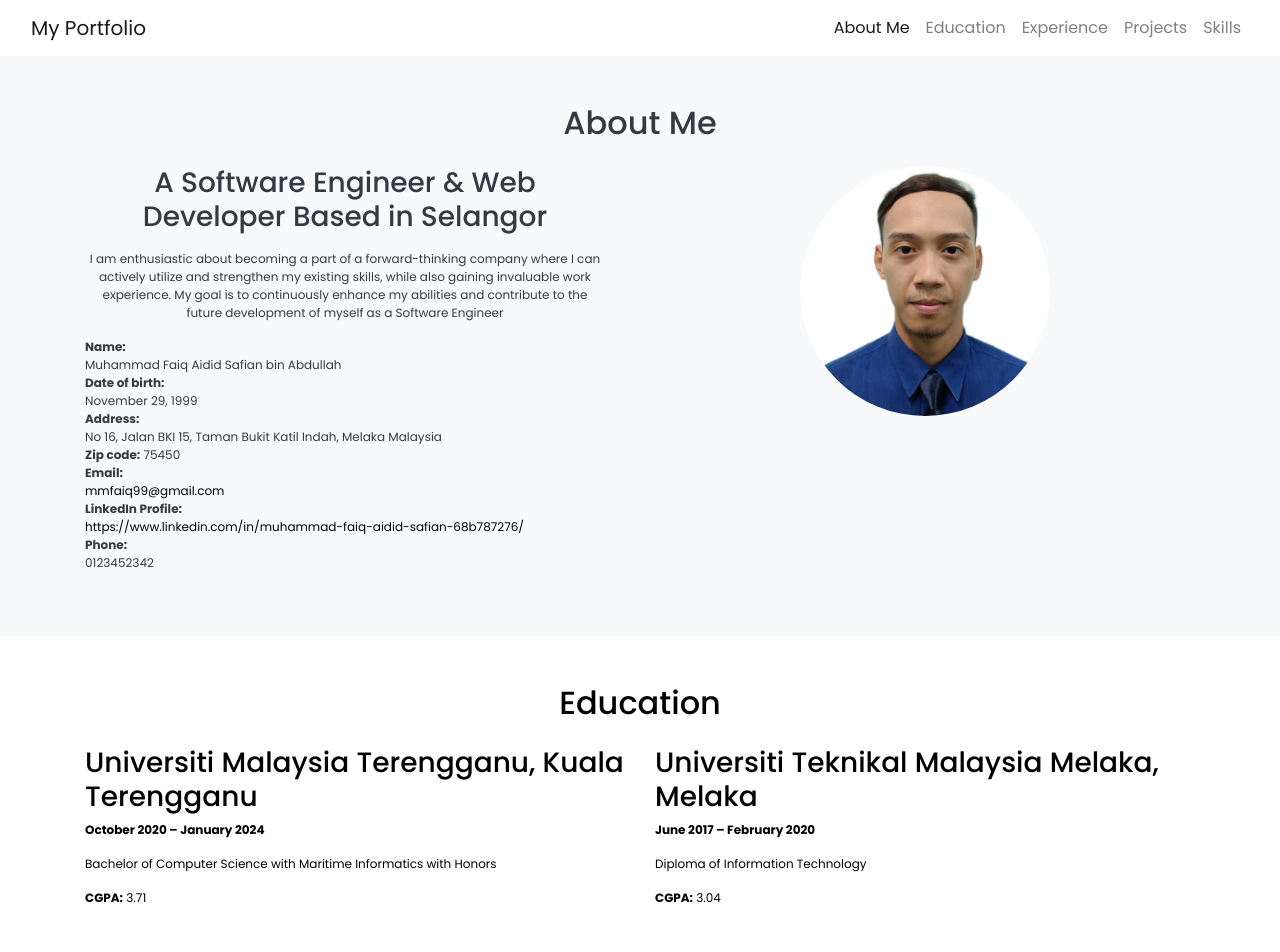
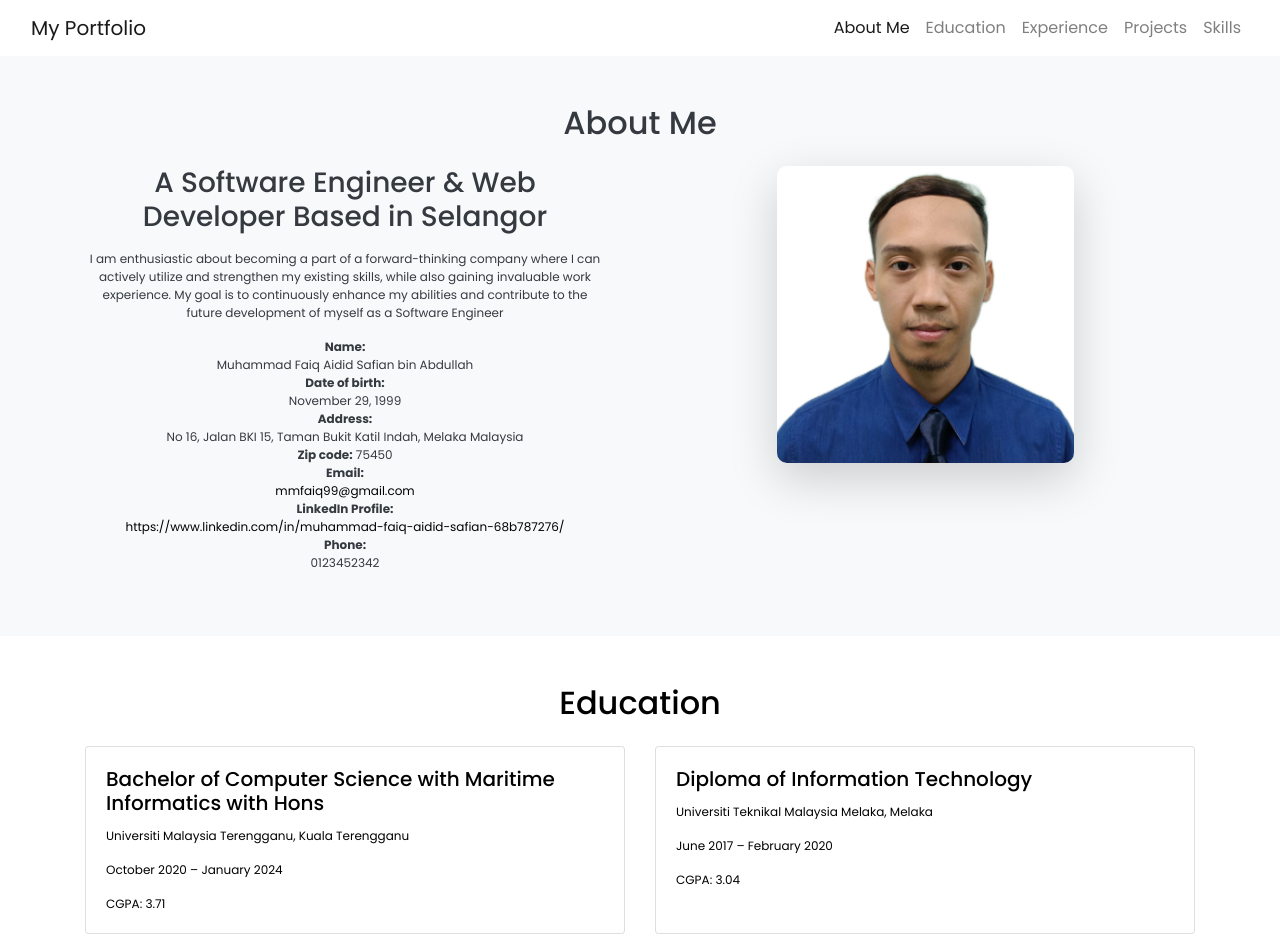
Before and after one commit to faiqaidid/Portfolio, a plain HTML site: page index.html in a window 1280 px wide. Shown: the top 952 px of the page. Drawn offline with nearby package versions, Linux system fonts and the light colour scheme; a script that the page names is missing.

Commit message:
Update index.html

```diff
--- a/index.html
+++ b/index.html
@@ -86,19 +86,19 @@
           <h3 class="text-center mb-3">A Software Engineer & Web Developer Based in Selangor</h3>
           <p class="text-center text-md-justify">I am enthusiastic about becoming a part of a forward-thinking company where I can actively utilize and strengthen my existing skills, while also gaining invaluable work experience. My goal is to continuously enhance my abilities and contribute to the future development of myself as a Software Engineer</p>
           <ul class="list-unstyled text-center text-md-left">
-            <li><strong>Name:</strong> <br>Muhammad Faiq Aidid Safian bin Abdullah</li>
-            <li><strong>Date of birth:</strong> <br>November 29, 1999</li>
-            <li><strong>Address:</strong> <br>No 16, Jalan BKI 15, Taman Bukit Katil Indah, Melaka Malaysia</li>
-            <li><strong>Zip code:</strong> 75450</li>
-            <li><strong>Email:</strong> <br><a style="color:black" href="mailto:mmfaiq99@gmail.com">mmfaiq99@gmail.com</a></li>
-            <li><strong>LinkedIn Profile:</strong> <br><a style="color:black" href="https://www.linkedin.com/in/muhammad-faiq-aidid-safian-68b787276/">https://www.linkedin.com/in/muhammad-faiq-aidid-safian-68b787276/</a></li>
-            <li><strong>Phone:</strong> <br>0123452342</li>
+            <li><center><strong>Name:</strong> <br>Muhammad Faiq Aidid Safian bin Abdullah<center></li>
+            <li><center><strong>Date of birth:</strong> <br>November 29, 1999</center></li>
+            <li><center><strong>Address:</strong> <br>No 16, Jalan BKI 15, Taman Bukit Katil Indah, Melaka Malaysia</center></li>
+            <li><center><strong>Zip code:</strong> 75450</center></li>
+            <li><center><strong>Email:</strong> <br><a style="color:black" href="mailto:mmfaiq99@gmail.com">mmfaiq99@gmail.com</a></center></li>
+            <li><center><strong>LinkedIn Profile:</strong> <br><a style="color:black" href="https://www.linkedin.com/in/muhammad-faiq-aidid-safian-68b787276/">https://www.linkedin.com/in/muhammad-faiq-aidid-safian-68b787276/</a></center></li>
+            <li><center><strong>Phone:</strong> <br>0123452342</center></li>
           </ul>
         </div>
       </div>
       <div class="col-md-6 text-center">
         <div class="about-img">
-          <img src="images/myPhoto.jpg" class="img-fluid rounded-circle" alt="Faiq Aidid" style="max-width: 250px; height: auto;">
+          <img src="images/myPhoto.jpg" class="img-fluid shadow-lg" alt="Faiq Aidid" style="max-width: 55%; border-radius: 10px;">
         </div>
       </div>
     </div>
@@ -110,22 +110,27 @@
   <div class="container">
     <h2 class="text-center mb-4">Education</h2>
     <div class="row">
-      <div class="col-lg-6">
-        <div class="education-item mb-4">
-          <h3>Universiti Malaysia Terengganu, Kuala Terengganu</h3>
-          <p><strong>October 2020 – January 2024</strong></p>
-          <p>Bachelor of Computer Science with Maritime Informatics with Honors</p>
-          <p><strong>CGPA:</strong> 3.71</p>
+      <div class="col-md-6 mb-4 d-flex">
+        <div class="card flex-fill">
+          <div class="card-body">
+            <h5 class="card-title">Bachelor of Computer Science with Maritime Informatics with Hons</h5>
+            <p class="card-text">Universiti Malaysia Terengganu, Kuala Terengganu</p>
+            <p class="card-text">October 2020 – January 2024</p>
+            <p class="card-text">CGPA: 3.71</p>
+          </div>
         </div>
       </div>
-      <div class="col-lg-6">
-        <div class="education-item mb-4">
-          <h3>Universiti Teknikal Malaysia Melaka, Melaka</h3>
-          <p><strong>June 2017 – February 2020</strong></p>
-          <p>Diploma of Information Technology</p>
-          <p><strong>CGPA:</strong> 3.04</p>
+      <div class="col-md-6 mb-4 d-flex">
+        <div class="card flex-fill">
+          <div class="card-body">
+            <h5 class="card-title">Diploma of Information Technology</h5>
+            <p class="card-text">Universiti Teknikal Malaysia Melaka, Melaka</p>
+            <p class="card-text">June 2017 – February 2020</p>
+            <p class="card-text">CGPA: 3.04</p>
+          </div>
         </div>
       </div>
+      <!-- Add more education entries as needed -->
     </div>
   </div>
 </section>
@@ -260,7 +265,7 @@
             <p><strong>April 2022 - July 2022</strong></p>
             <p><strong>Description:</strong> The Hostel Management System is a system that was designed to manage college students’ residence more efficiently at the university hostel. It is supposed to keep track of all hostel operations, such as applying room, complaints, and electronics devices registration.</p>
             <p><strong>Languages:</strong> Java, JSP, Servlets, MySQL, CSS, JavaScript</p>
-            <button type="button" class="btn btn-primary" data-toggle="modal" data-target="#HostelManagementProjectModal">
+            <button type="button" class="btn btn-primary" data-toggle="modal" data-target="#HostelManagementProjectModal" disabled>
               View Details
             </button>
           </div>
@@ -329,7 +334,7 @@
             <p><strong>April 2022 – July 2022</strong></p>
             <p><strong>Description:</strong> This project assignment aims to instruct students in building a basic website, incorporating functionalities for creating, retrieving, updating, and deleting data. By integrating these essential functions students will gain practical experience in web development and database management.</p>
             <p><strong>Languages:</strong> Java, JSP, Servlets, MySQL, CSS, JavaScript</p>
-            <button type="button" class="btn btn-primary" data-toggle="modal" data-target="#SistemTempahanRubberStampModal">
+            <button type="button" class="btn btn-primary" data-toggle="modal" data-target="#SistemTempahanRubberStampModal" disabled>
               View Details
             </button>
           </div>
```
